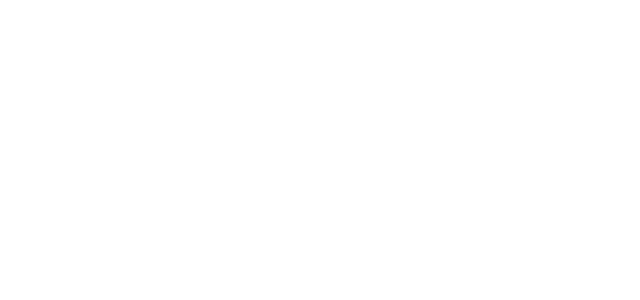
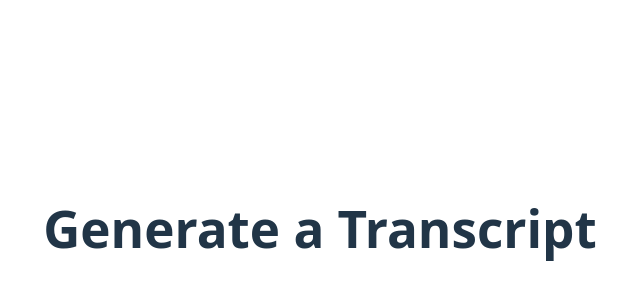
Before and after one commit to JACKLEEOW/TranscriptGenerator, a React (Vite) app: page / in a window 1280 px wide. Shown: the part 172-472 px from the top of the page, without its empty margins (320-960 px from the left). Built offline with nearby package versions, Linux system fonts and the light colour scheme.

Commit message:
Header start

```diff
--- a/package.json
+++ b/package.json
@@ -10,8 +10,10 @@
     "preview": "vite preview"
   },
   "dependencies": {
+    "@tailwindcss/vite": "^4.1.11",
     "react": "^19.1.0",
-    "react-dom": "^19.1.0"
+    "react-dom": "^19.1.0",
+    "web-vitals": "^5.0.3"
   },
   "devDependencies": {
     "@eslint/js": "^9.30.1",
--- a/src/App.jsx
+++ b/src/App.jsx
@@ -1,11 +1,11 @@
 import React from 'react'
 import './App.css'
+import Header from './Header.jsx'
 
 function App() {
 
   return (
-    <>
-    </>
+    <Header/>
   )
 }
 
--- /dev/null
+++ b/src/Header.jsx
@@ -0,0 +1,12 @@
+function Header() {
+
+
+    return (
+        <h1>Generate a Transcript</h1>
+
+    );
+
+
+
+}
+export default Header;
```
Also changed, not shown: requirements.txt, 1 other file (tests, documents, lock files or other folders).
